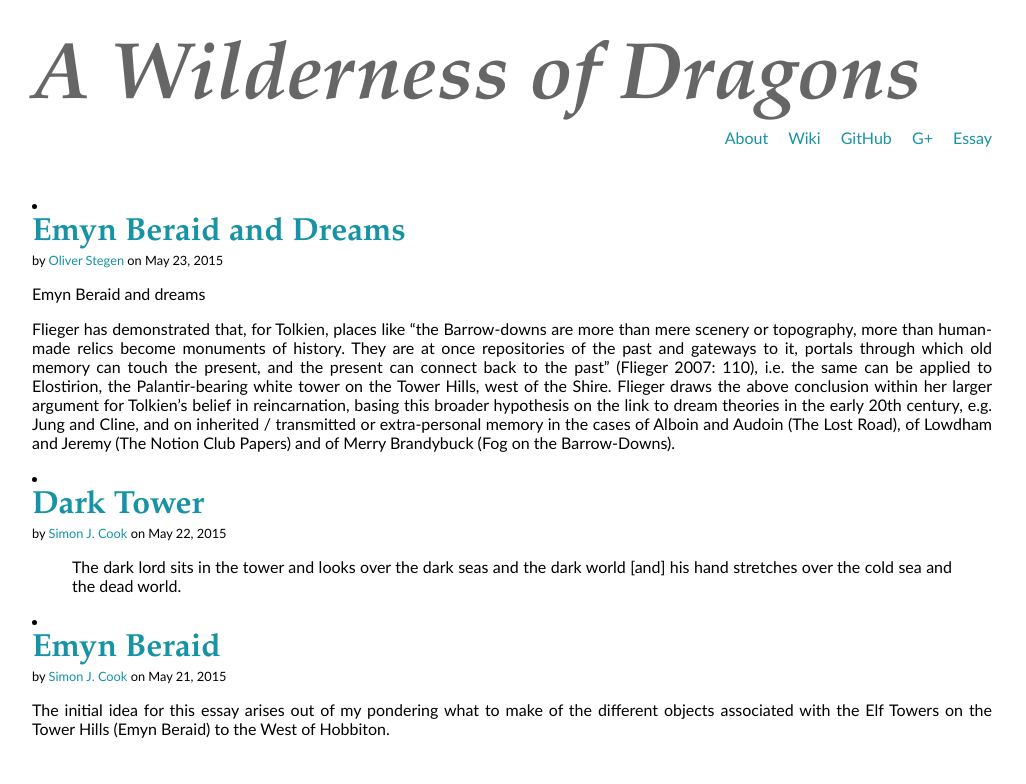
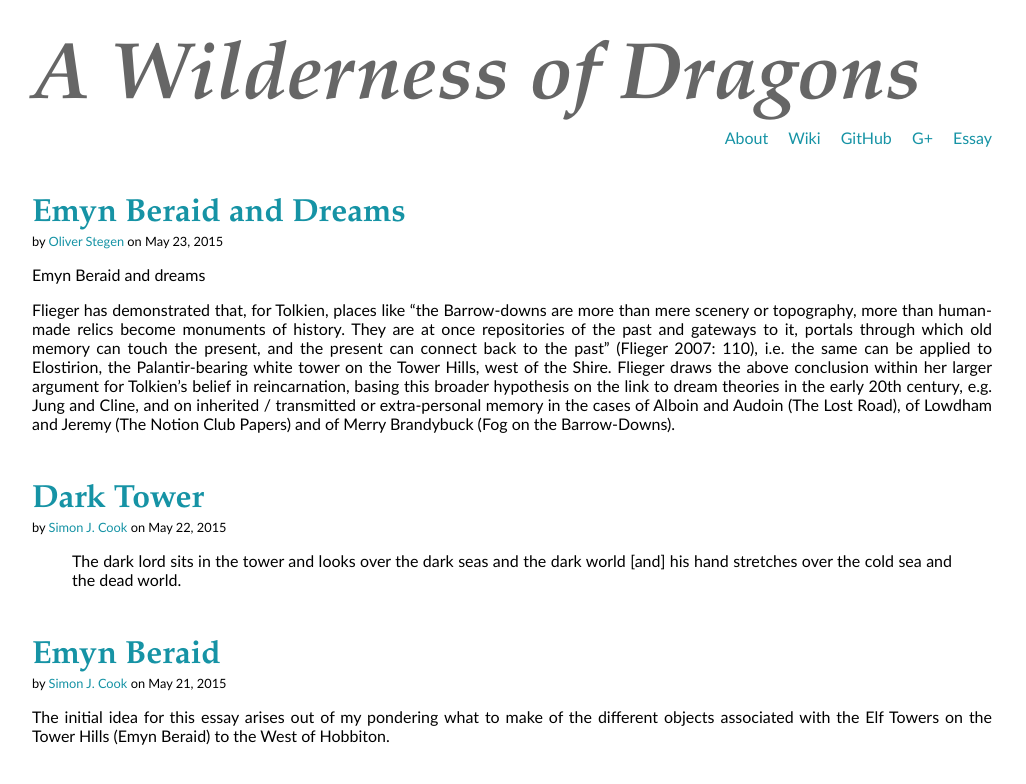
Before and after one commit to uoou/AWildernessOfDragons, a Jekyll site: the page built from index.html, in a window 1280 px wide. Shown: the top 784 px of the page, without its empty margins (0-1026 px from the left). Built offline with Jekyll 4.4.1, drawn with Linux system fonts in a browser that asks for light colours; Markdown is read by kramdown in place of the engine named in the settings; comment, search, counter and statistics services are not loaded.

Commit message:
Update index.html

```diff
--- a/index.html
+++ b/index.html
@@ -5,7 +5,7 @@ title: A Wilderness of Dragons
 {% include site_header.html %}
 {% include comment_count.html %}
 <section class="articlelist">
-	<ul.articles>
+	<ul class="articles">
 		{% for page in site.posts %}
 			<li>
 				<article>
```
